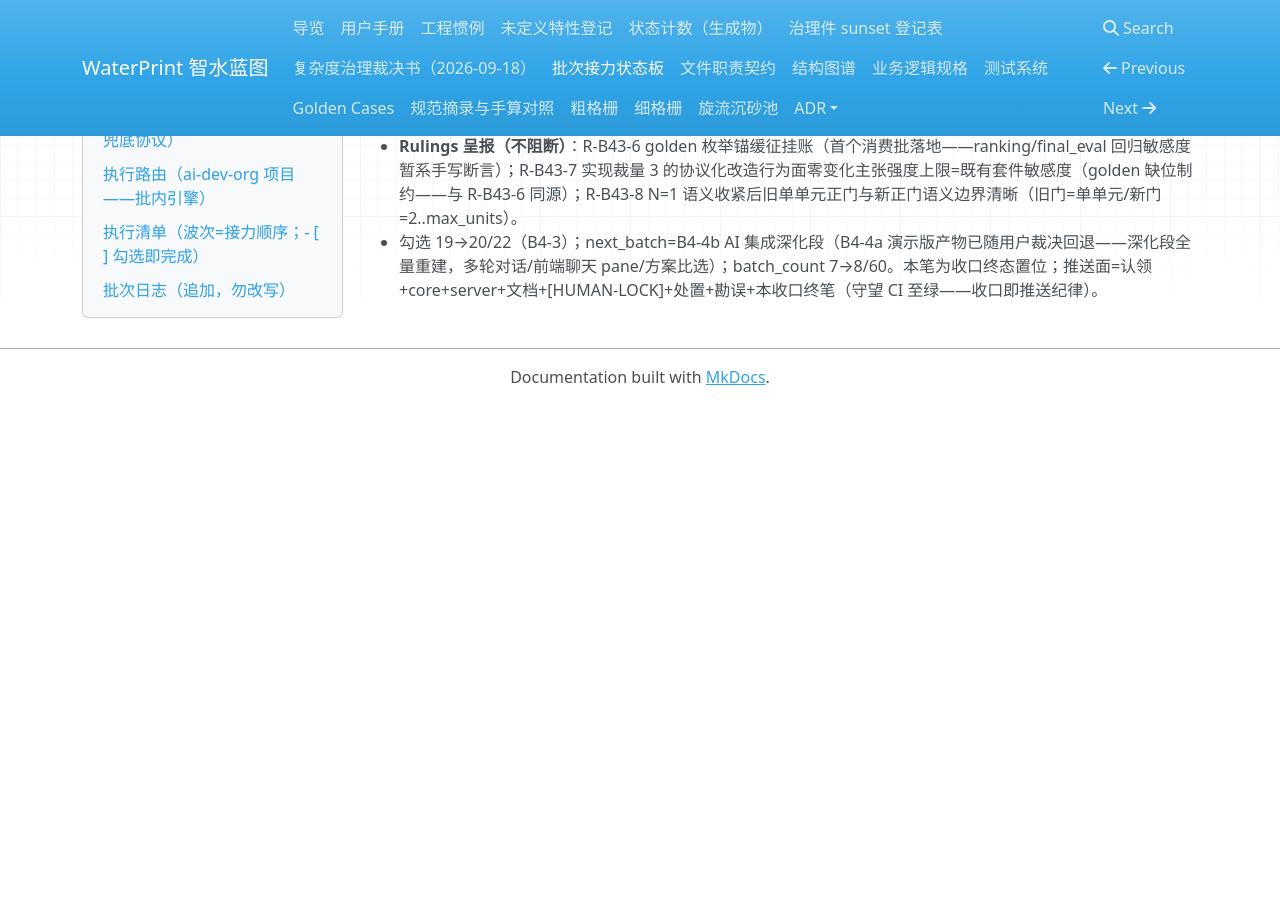
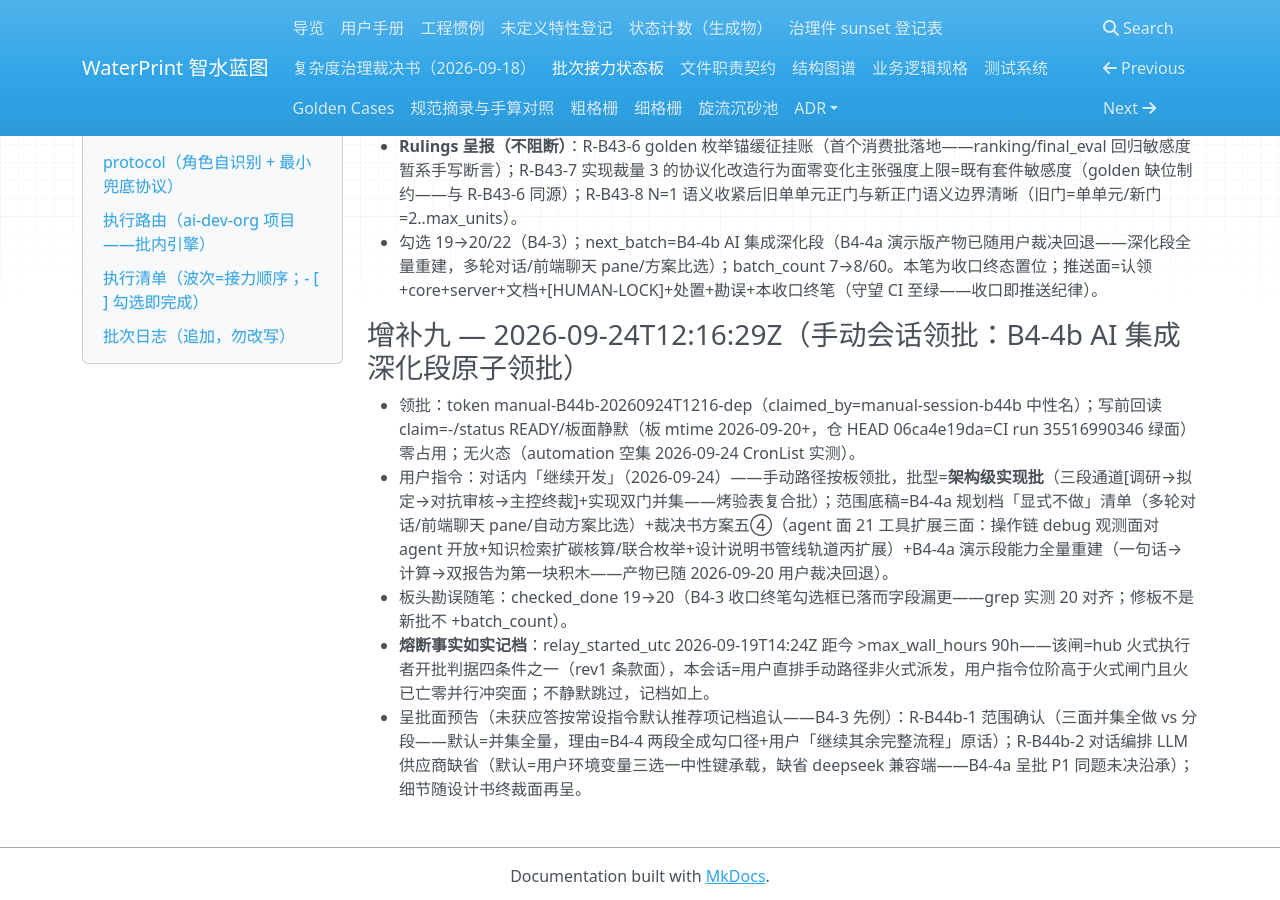
Before and after one commit to yyx20040712/waterprint, an MkDocs documentation site: the page built from docs/handoff/relay.md, in a window 1280 px wide and 900 px high, scrolled down 18899 px. Built offline with MkDocs 1.6.1, drawn with Linux system fonts in a browser that asks for light colours; nearby versions of some CDN libraries; before the commit the page ends 19304 px from its top, so only the background shows below that; some of the changed text lies outside the part shown.

Commit message:
B4-4b 认领笔: 原子 claim（token manual-B44b-20260924T1216-dep）——AI 集成深化段开工（多轮对话/前端聊天 pane/方案比选+B4-4a 演示段能力全量重建+裁决书方案五④ agent 工具扩展三面；用户本会话「继续开发」直排）。批型=架构级实现批（三段通道+双门复合）。呈批两问未获应答按常设指令默认推荐项记档追认：R-B44b-1 范围并集全量/R-B44b-2 对话 LLM 供应商缺省沿承。板头勘误随笔：checked_done 19→20（B4-3 收口勾选框已落而字段漏更，grep 实测对齐——修板不是新批不 +batch_count）。熔断事实如实记档：墙钟 >90h 闸=火式开批判据面，本会话用户直排手动路径位阶更高且火已亡零冲突。领批即推送

```diff
--- a/docs/handoff/relay.md
+++ b/docs/handoff/relay.md
@@ -16,11 +16,11 @@
 - poll_interval_min: 10
 - fire_budget_min: 120
 - last_dispatch: 2026-09-19T11:14:24+08:00
-- heartbeat_utc: 2026-09-20T14:22:42Z
-- claim: -
+- heartbeat_utc: 2026-09-24T12:16:29Z
+- claim: manual-B44b-20260924T1216-dep
 - no_progress_count: 0
 - checked_total: 22
-- checked_done: 19
+- checked_done: 20 <!-- 2026-09-24 领批勘误：B4-3 收口终笔勾选框 19→20 已落而板头字段漏更（板头 19 vs grep 实测 20），本笔对齐 -->
 - protocol_rev: 1
 - last_dispatch_utc: 2026-09-19T23:24:19.203Z
 - relay_started_utc: 2026-09-19T14:24:01.889Z
@@ -29,8 +29,8 @@
 - max_wall_hours: 90
 - hold_reason: -
 - last_handover: 2026-09-20
-- claimed_by: -
-- claimed_at: -
+- claimed_by: manual-session-b44b
+- claimed_at: 2026-09-24T12:16:29Z
 - next_batch: B4-4b AI 集成深化段（多轮对话/前端聊天 pane/方案比选——B4-4a 演示版产物已随用户裁决回退，深化段全量重建）
 
 ## protocol（角色自识别 + 最小兜底协议）
@@ -493,3 +493,11 @@
 - **验证**：run_gates 16/16 绿（锁面笔前 15/16 唯红=check_readonly 流程闸——预期）；core 837 passed/server 324 passed；mypy 399 件+ruff+import-linter 双根绿；基准 1.0s<10s+rows 12≤62≤5e5+默认域锚 182000；gen_status 同步（锁面 313/ADR 25/OpenAPI 34 路径 37 操作）；health-scan RED=0/WARN×3 历史欠账。实现裁量七项：六项采信（键族 9→11 分解/final_eval 拆件/app_assembly 协议化防环[import-linter 当场擒获 BROKEN 再修]/包根单点 import/data_version 不 bump/上游快照同构双件挂档）+一项整改（B1 收紧）。
 - **Rulings 呈报（不阻断）**：R-B43-6 golden 枚举锚缓征挂账（首个消费批落地——ranking/final_eval 回归敏感度暂系手写断言）；R-B43-7 实现裁量 3 的协议化改造行为面零变化主张强度上限=既有套件敏感度（golden 缺位制约——与 R-B43-6 同源）；R-B43-8 N=1 语义收紧后旧单单元正门与新正门语义边界清晰（旧门=单单元/新门=2..max_units）。
 - 勾选 19→20/22（B4-3）；next_batch=B4-4b AI 集成深化段（B4-4a 演示版产物已随用户裁决回退——深化段全量重建，多轮对话/前端聊天 pane/方案比选）；batch_count 7→8/60。本笔为收口终态置位；推送面=认领+core+server+文档+[HUMAN-LOCK]+处置+勘误+本收口终笔（守望 CI 至绿——收口即推送纪律）。
+
+### 增补九 — 2026-09-24T12:16:29Z（手动会话领批：B4-4b AI 集成深化段原子领批）
+
+- 领批：token manual-B44b-20260924T1216-dep（claimed_by=manual-session-b44b 中性名）；写前回读 claim=-/status READY/板面静默（板 mtime 2026-09-20+，仓 HEAD 06ca4e19da=CI run 35516990346 绿面）零占用；无火态（automation 空集 2026-09-24 CronList 实测）。
+- 用户指令：对话内「继续开发」（2026-09-24）——手动路径按板领批，批型=**架构级实现批**（三段通道[调研→拟定→对抗审核→主控终裁]+实现双门并集——烤验表复合批）；范围底稿=B4-4a 规划档「显式不做」清单（多轮对话/前端聊天 pane/自动方案比选）+裁决书方案五④（agent 面 21 工具扩展三面：操作链 debug 观测面对 agent 开放+知识检索扩碳核算/联合枚举+设计说明书管线轨道丙扩展）+B4-4a 演示段能力全量重建（一句话→计算→双报告为第一块积木——产物已随 2026-09-20 用户裁决回退）。
+- 板头勘误随笔：checked_done 19→20（B4-3 收口终笔勾选框已落而字段漏更——grep 实测 20 对齐；修板不是新批不 +batch_count）。
+- **熔断事实如实记档**：relay_started_utc 2026-09-19T14:24Z 距今 >max_wall_hours 90h——该闸=hub 火式执行者开批判据四条件之一（rev1 条款面），本会话=用户直排手动路径非火式派发，用户指令位阶高于火式闸门且火已亡零并行冲突面；不静默跳过，记档如上。
+- 呈批面预告（未获应答按常设指令默认推荐项记档追认——B4-3 先例）：R-B44b-1 范围确认（三面并集全做 vs 分段——默认=并集全量，理由=B4-4 两段全成勾口径+用户「继续其余完整流程」原话）；R-B44b-2 对话编排 LLM 供应商缺省（默认=用户环境变量三选一中性键承载，缺省 deepseek 兼容端——B4-4a 呈批 P1 同题未决沿承）；细节随设计书终裁面再呈。
```
Also changed, not shown: other parts of docs/handoff/relay.md (+1 -1 lines).
